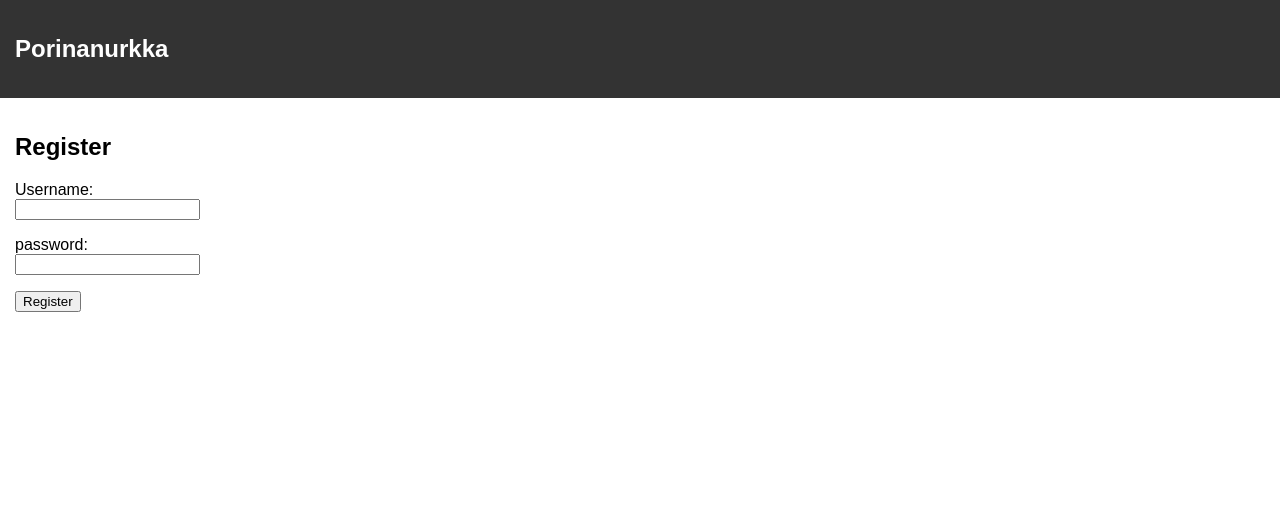
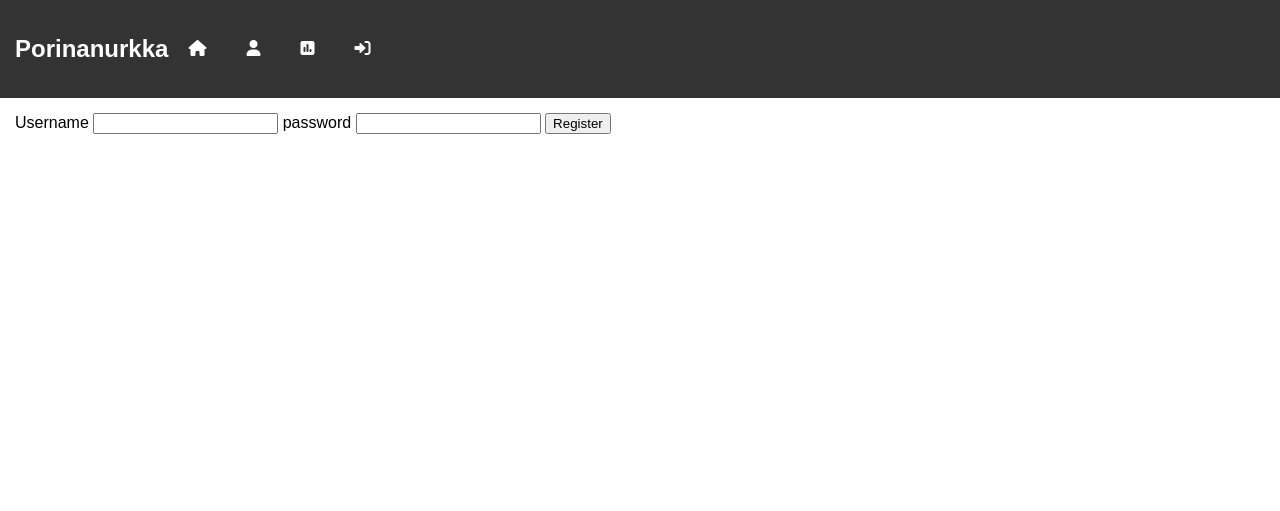
Before and after one commit to EetuHuttula/TKT20019---Keskustelusovellus, a Flask app: page /register in a window 1280 px wide. Shown: the top 511 px of the page. Run offline with Flask 3, Linux system fonts and the light colour scheme.

Commit message:
login & register pages styled

```diff
--- a/templates/register.html
+++ b/templates/register.html
@@ -6,6 +6,7 @@
     <meta name="viewport" content="width=device-width, initial-scale=1.0">
     <link rel="stylesheet" href="{{ url_for('static', filename='css/components.css') }}">
     <link rel="stylesheet" href="{{ url_for('static', filename='css/style.css') }}">
+    <link rel="stylesheet" href="https://cdnjs.cloudflare.com/ajax/libs/font-awesome/6.0.0/css/all.min.css" integrity="sha256-..." crossorigin="anonymous" />
     <title>Register</title>
 </head>
 
@@ -13,15 +14,12 @@
 
     {% include 'components/navbar.html' %}
     <div class="container">
-        <h2>Register</h2>
-        <form action="/register" method="POST">
-            <p class="name">Username:<br>
-                <input type="text" name="username">
-            </p>
+        <form class="styled-form" action="/register" method="POST">
+            <label class="form-label">Username</label>
+                <input class="form-input" type="text" name="username">
+            <label class="form-label">password</label>
+                <input class="form-input" type="password" name="password">
 
-            <p>password:<br>
-                <input type="password" name="password">
-            </p>
             {% with messages = get_flashed_messages() %}
             {% if messages %}
             <ul class="flashes">
@@ -32,7 +30,7 @@
             {% endif %}
             {% endwith %}
 
-            <input type="submit" value="Register">
+            <input class="form-submit" type="submit" value="Register">
         </form>
     </div>
     {% include 'components/footer.html' %}
```
Also changed, not shown: templates/login.html (+10 -13 lines).
